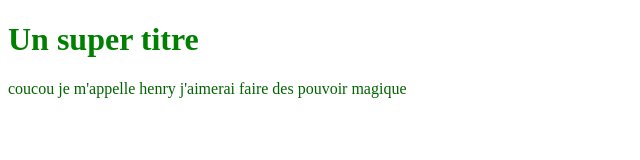
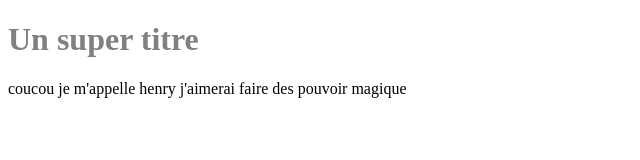
Before and after one commit to lorensviguie/site_web, a plain HTML site: page index.html in a window 1280 px wide. Shown: the whole page, without its empty margins (0-640 px from the left). Drawn offline with Linux system fonts and the light colour scheme.

Commit message:
john john

```diff
--- a/style.css
+++ b/style.css
@@ -1,6 +1,6 @@
 h1 {
-    color: green;
+    color: gray;
 }
 p {
-    color: darkgreen;
+    color: black;
 }
```
